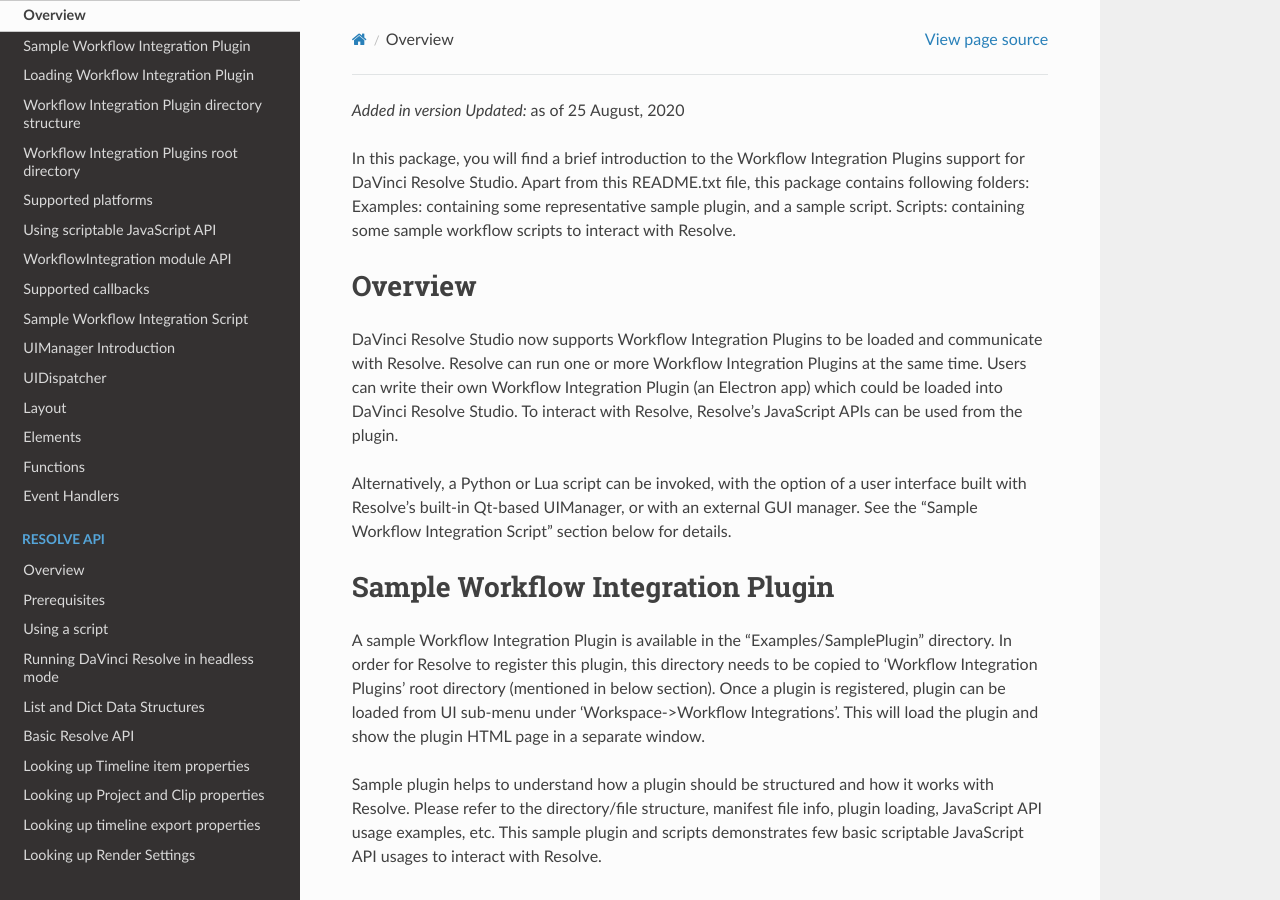
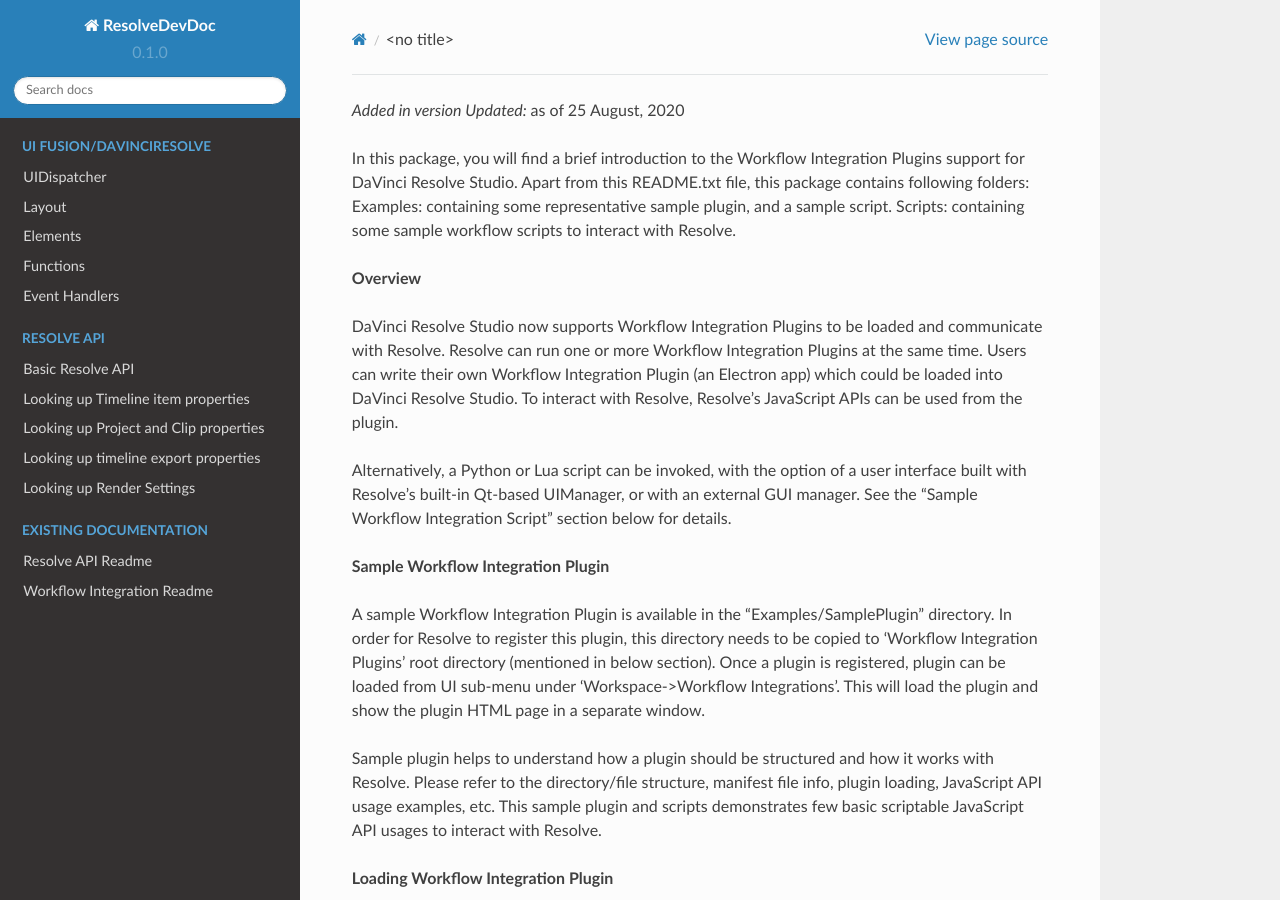
Before and after one commit to b3n0y/ResolveDevDoc, a Sphinx documentation site: the page built from docs/source/UI_intro.rst, in a window 1280 px wide and 900 px high. Built offline with Sphinx 7.4.7 and the Read the Docs theme 2.0.0, drawn with Linux system fonts in a browser that asks for light colours; pages that are not in the unit, such as notebooks, are missing from menus.

Commit message:
adjust titles

```diff
--- a/docs/source/UI_intro.rst
+++ b/docs/source/UI_intro.rst
@@ -5,8 +5,8 @@
 Examples: containing some representative sample plugin, and a sample script.
 Scripts: containing some sample workflow scripts to interact with Resolve.
 
-Overview
---------
+
+**Overview**
 
 DaVinci Resolve Studio now supports Workflow Integration Plugins to be loaded and communicate with Resolve. Resolve can run one or more Workflow Integration Plugins at the same time.
 Users can write their own Workflow Integration Plugin (an Electron app) which could be loaded into DaVinci Resolve Studio. To interact with Resolve, Resolve's JavaScript APIs can be used from the plugin.
@@ -14,8 +14,7 @@
 Alternatively, a Python or Lua script can be invoked, with the option of a user interface built with Resolve's built-in Qt-based UIManager, or with an external GUI manager. See the "Sample Workflow Integration Script" section below for details.
 
 
-Sample Workflow Integration Plugin
-----------------------------------
+**Sample Workflow Integration Plugin**
 
 A sample Workflow Integration Plugin is available in the "Examples/SamplePlugin" directory. In order for Resolve to register this plugin, this directory needs to be copied to 'Workflow Integration Plugins' root directory (mentioned in below section).
 Once a plugin is registered, plugin can be loaded from UI sub-menu under 'Workspace->Workflow Integrations'. This will load the plugin and show the plugin HTML page in a separate window.
@@ -23,14 +22,14 @@
 Sample plugin helps to understand how a plugin should be structured and how it works with Resolve. Please refer to the directory/file structure, manifest file info, plugin loading, JavaScript API usage examples, etc.
 This sample plugin and scripts demonstrates few basic scriptable JavaScript API usages to interact with Resolve.
 
-Loading Workflow Integration Plugin
------------------------------------
+
+**Loading Workflow Integration Plugin**
 
 On startup, DaVinci Resolve Studio scans the Workflow Integration Plugins root directory and enumerates all plugin modules. For each valid plugin module, it creates a UI sub-menu entry under 'Workspace->Workflow Integrations' menu.
 DaVinci Resolve Studio reads the basic details of the plugin from its manifest.xml file during load time. Once plugin is loaded, user can click on the 'Workflow Integrations' sub-menu to load the corresponding plugin.
 
-Workflow Integration Plugin directory structure
------------------------------------------------
+
+**Workflow Integration Plugin directory structure**
 
 ..  code-block:: javascript
 
@@ -49,8 +48,7 @@
 			<image files>
 
 
-Workflow Integration Plugins root directory
--------------------------------------------
+**Workflow Integration Plugins root directory**
 
 User should place their Workflow Integration Plugin under the following directory:
 
@@ -63,15 +61,13 @@
    "%PROGRAMDATA%\Blackmagic Design\DaVinci Resolve\Support\Workflow Integration Plugins\"
 
 
-Supported platforms
--------------------
+**Supported platforms**
 
 * Plugins: Windows, Mac OS X (not supported on Linux currently)
 * Scripts: Windows, Mac OS X, Linux
 
 
-Using scriptable JavaScript API
--------------------------------
+**Using scriptable JavaScript API**
 
 Scriptable JavaScript API execution happens under HTML environment like any typical website.
 Once HTML page is loaded it can execute scriptable JavaScript API as needed (like clicking on a button, etc.)
@@ -91,10 +87,10 @@
 As a native object, it can be inspected for further scriptable properties and functions in JavaScript.
 
 
-WorkflowIntegration module API
--------------------------------
+**WorkflowIntegration module API**
 
 To interact with Resolve you need to use 'WorkflowIntegration.node' Node.js module file in your plugin app. Below are the WorkflowIntegration (module) JavaScript API functions to communicate with Resolve.
+
 
 **WorkflowIntegration**
 
@@ -114,8 +110,7 @@
   * Setting it to 0 will disable timeout. This function will return true if the timeout is set/reset successfully.
 
 
-Supported callbacks
--------------------
+**Supported callbacks**
 
 * 'RenderStart'
 * 'RenderStop'
@@ -123,8 +118,7 @@
 Please note that there is no console based support for JavaScript API.
 
 
-Sample Workflow Integration Script
-----------------------------------
+**Sample Workflow Integration Script**
 
 A sample Workflow Integration Python script is also available in the "Examples" directory. In order for Resolve to register this script, it needs to be copied to the 'Workflow Integration Plugins' root directory (mentioned in the above section).
 
@@ -139,8 +133,7 @@
 Additional third-party modules may be imported for access to asset-management systems as desired.
 
 
-UIManager Introduction
-----------------------
+**UIManager Introduction**
 
 There are two main objects needed to manage a window, the UIManager that handles layout, and the UIDispatcher that manages interaction events, accessed as follows:
 
```
Also changed, not shown: docs/source/API_intro.rst (+5 -10 lines).
